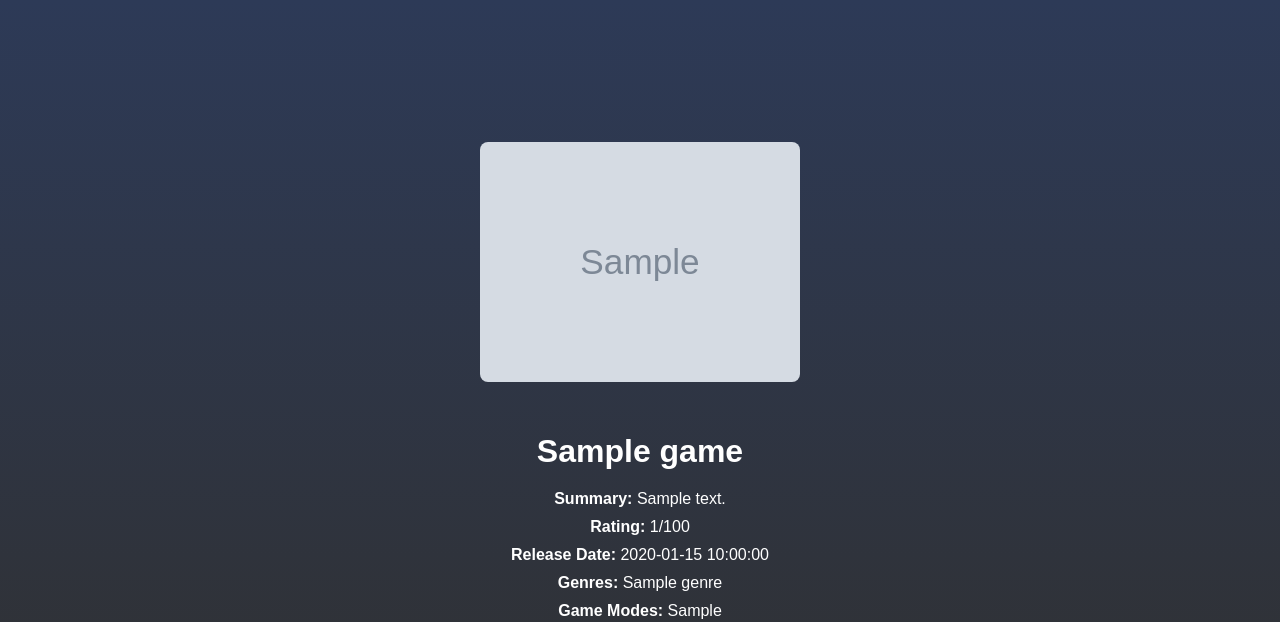
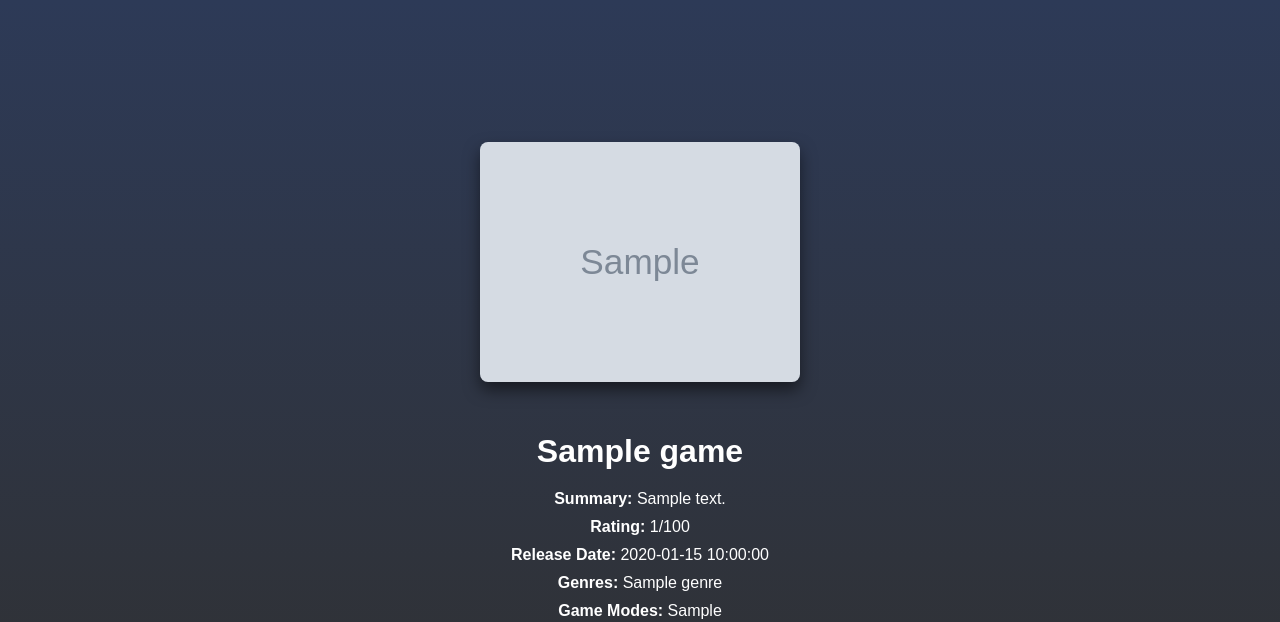
Before and after one commit to shohaibb/Showell, a Flask app: template templates/game_detail.html in a window 1280 px wide. Shown: the top 622 px of the page. Run offline with Flask 3, Linux system fonts and the light colour scheme; the template is opened without the code that fills it: most values are stand-ins (such as "Sample title", 1, 10 or a date in 2020); grey boxes marked "Sample" are stand-in pictures; parts of the project's set-up code (start-up, migrations or seed data) failed here and were passed over; some web fonts are replaced.

Commit message:
small change

```diff
--- a/static/game_detail.css
+++ b/static/game_detail.css
@@ -68,4 +68,5 @@ body {
     display: block;
     margin: 0 auto;
     border-radius: 10px;
+    box-shadow: 0 10px 20px rgba(0, 0, 0, 0.5); /* Add this */
 }
```
